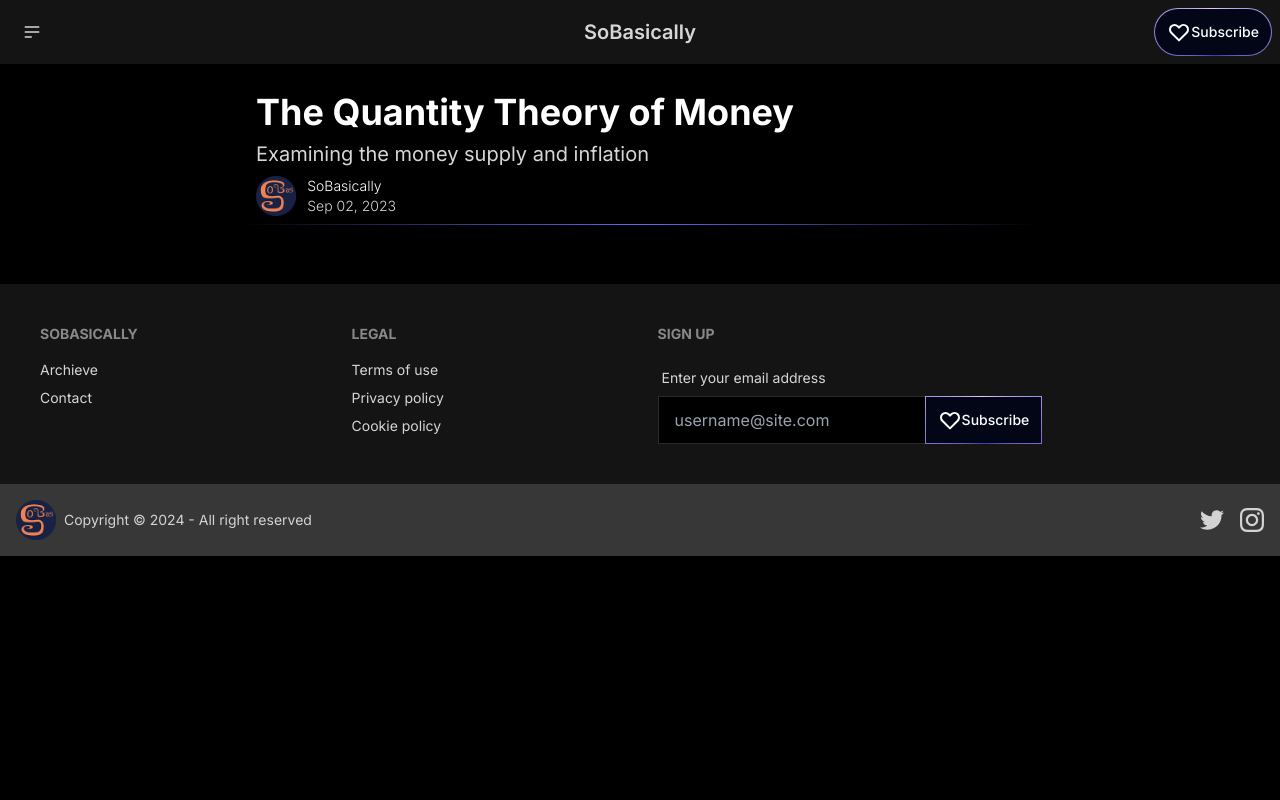
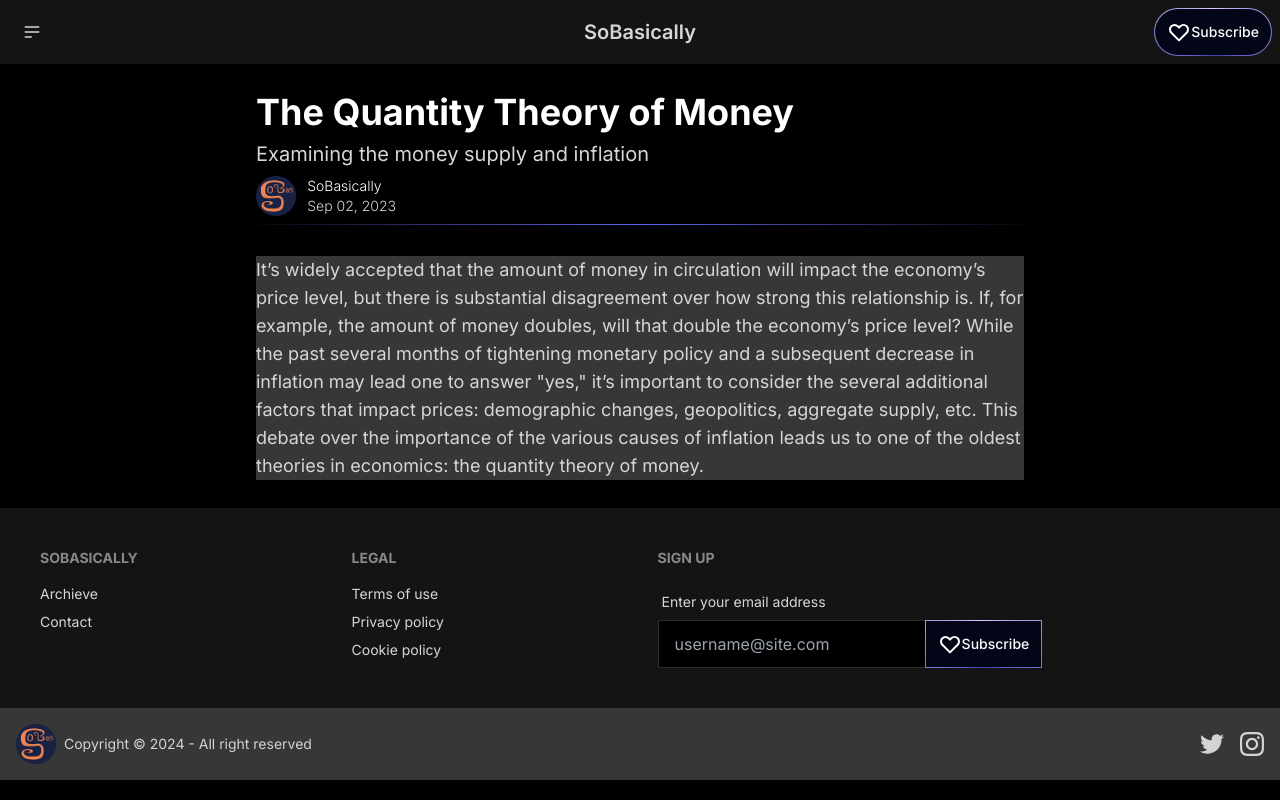
Before and after one commit to QiyueChen04/sobasically, a Next.js app: page /thequantitytheoryofmoney in a window 1280 px wide. Built offline with nearby package versions, Linux system fonts and the light colour scheme.

Commit message:
added paragraph component

```diff
--- a/app/thequantitytheoryofmoney/page.tsx
+++ b/app/thequantitytheoryofmoney/page.tsx
@@ -2,8 +2,10 @@
 
 import Navbar from '../../components/navbar'
 import Footer from '../../components/footer'
+import Divider from '../../components/divider'
+
 import Header from '../../components/articles/header'
-import Divider from '../../components/divider'
+import Par from '../../components/articles/par'
 
 function pages() {
   return (
@@ -16,6 +18,13 @@
 
         <Divider/>
 
+        <Par paragraph='
+        It’s widely accepted that the amount of money in circulation will impact the economy’s price level, but there is substantial disagreement over how strong this relationship is. If, for example, the amount of money doubles, will that double the economy’s price level? While the past several months of tightening monetary policy and a subsequent decrease in inflation may lead one to answer "yes," it’s important to consider the several additional factors that impact prices: demographic changes, geopolitics, aggregate supply, etc. This debate over the importance of the various causes of inflation leads us to one of the oldest theories in economics: the quantity theory of money.
+        '>
+        </Par>
+
+
+
 
       </div>
 
--- /dev/null
+++ b/components/articles/par.tsx
@@ -0,0 +1,15 @@
+import React from 'react'
+
+function par({
+  paragraph,
+}: {
+  paragraph: string;
+}) {
+  return (
+    <div className='place-self-center text-lg bg-primary'>
+      {paragraph}
+    </div>
+  )
+}
+
+export default par
```
